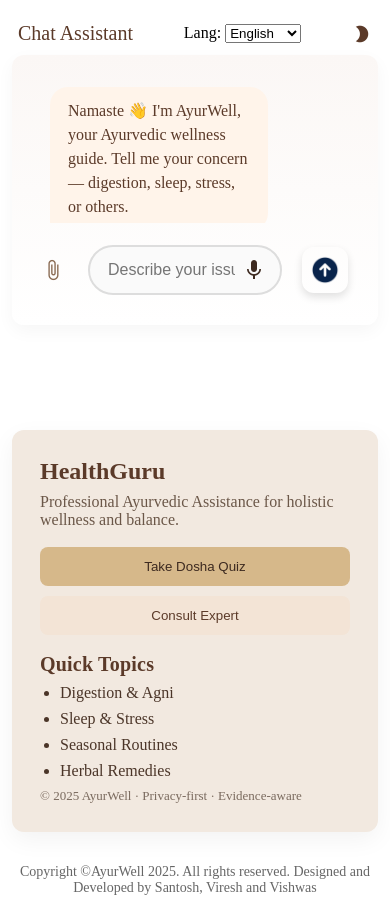
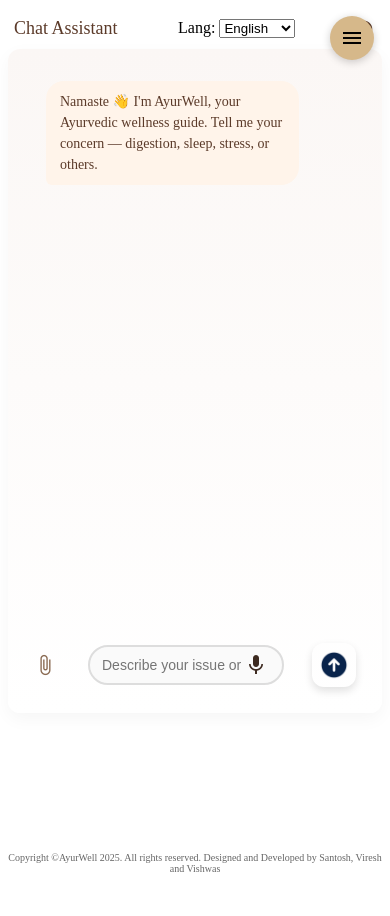
Before and after one commit to Santosh-400/ayurwell-chatbot, a Flask app: page / in a window 390 px wide. After the commit the page ends 872 px from the top, so only its background shows below. Run offline with Flask 3, Linux system fonts and the light colour scheme; some libraries are stand-ins or nearby versions.

Commit message:
Add responsive mobile and tablet view with hamburger menu

```diff
--- a/static/style.css
+++ b/static/style.css
@@ -377,11 +377,111 @@ box-shadow: 0 0 8px rgba(0, 170, 255, 0.6);
     }
 }
 
-@media (max-width: 600px) {
-    .app-shell { flex-direction: column; height: 100vh; padding: 12px }
-    .sidebar { width: 100%; max-width: none; order: 2 }
-    .chat-area { order: 1; }
-    .chat-container { height: calc(100% - 120px); }
+/* Mobile-first responsive design */
+@media (max-width: 768px) {
+    .app-shell {
+        flex-direction: column;
+        height: 100vh;
+        padding: 8px;
+        gap: 12px;
+    }
+
+    .sidebar {
+        width: 100%;
+        max-width: none;
+        order: 2;
+        padding: 16px;
+        display: none; /* Hide sidebar on mobile by default */
+    }
+
+    .sidebar.mobile-visible {
+        display: flex; /* Show when toggled */
+    }
+
+    .chat-area {
+        order: 1;
+        width: 100%;
+        border-radius: 8px;
+    }
+
+    .chat-container {
+        height: calc(100vh - 180px);
+    }
+
+    .chat-header {
+        padding: 12px;
+        flex-wrap: wrap;
+    }
+
+    .chat-header .title {
+        font-size: 18px;
+    }
+
+    .input-area {
+        padding: 8px;
+        gap: 8px;
+    }
+
+    .input-wrapper {
+        flex: 1;
+        min-width: 0;
+    }
+
+    .input-wrapper input[type="text"] {
+        font-size: 14px;
+        padding: 10px 40px 10px 12px;
+    }
+
+    .message {
+        font-size: 14px;
+        padding: 10px 14px;
+        max-width: 85%;
+    }
+
+    .send-btn {
+        width: 44px;
+        height: 44px;
+    }
+
+    .footer {
+        font-size: 10px;
+        padding: 8px;
+    }
+
+    /* Add hamburger menu button for mobile */
+    .mobile-menu-btn {
+        display: block;
+        position: fixed;
+        top: 16px;
+        right: 16px;
+        z-index: 1000;
+        background: #d6b88a;
+        border: none;
+        border-radius: 50%;
+        width: 44px;
+        height: 44px;
+        cursor: pointer;
+        box-shadow: 0 2px 8px rgba(0,0,0,0.2);
+    }
+}
+
+/* Tablet view */
+@media (min-width: 769px) and (max-width: 1024px) {
+    .sidebar {
+        width: 35%;
+        max-width: 280px;
+    }
+
+    .chat-area {
+        flex: 1;
+    }
+}
+
+/* Desktop - hide mobile menu */
+@media (min-width: 769px) {
+    .mobile-menu-btn {
+        display: none;
+    }
 }
 
 /* Dark mode styles */
--- a/templates/ui.html
+++ b/templates/ui.html
@@ -13,8 +13,11 @@
 
 <body>
 
+    <!-- Mobile menu toggle button -->
+    <button class="mobile-menu-btn material-icons" onclick="toggleMobileSidebar()">menu</button>
+
     <div class="app-shell" id="appShell">
-        <aside class="sidebar">
+        <aside class="sidebar" id="sidebar">
             <div class="brand">
                 <h1 id="brandTitle">HealthGuru</h1>
                 <p id="brandDesc">Professional Ayurvedic Assistance for holistic wellness and balance.</p>
@@ -89,6 +92,11 @@
             } else {
                 document.documentElement.classList.remove('dark');
             }
+        }
+
+        function toggleMobileSidebar() {
+            const sidebar = document.getElementById('sidebar');
+            sidebar.classList.toggle('mobile-visible');
         }
 
         let selectedLanguage = 'en';
```
